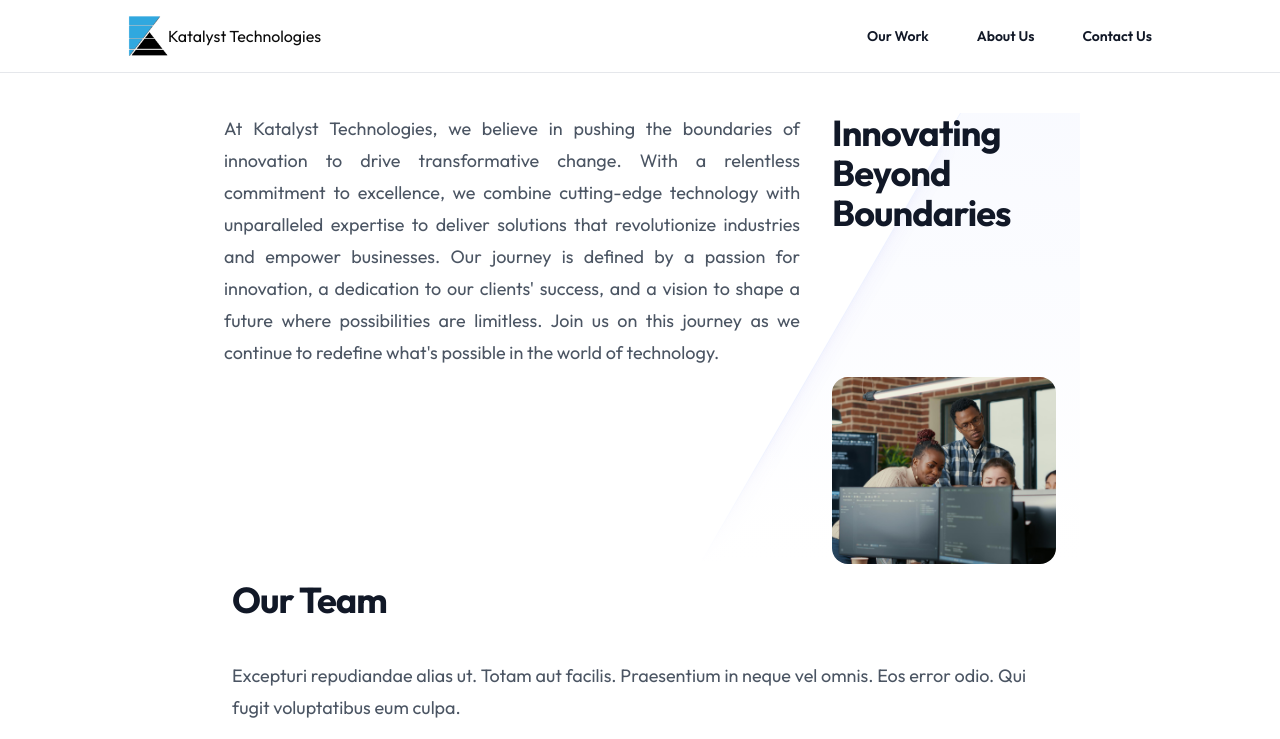
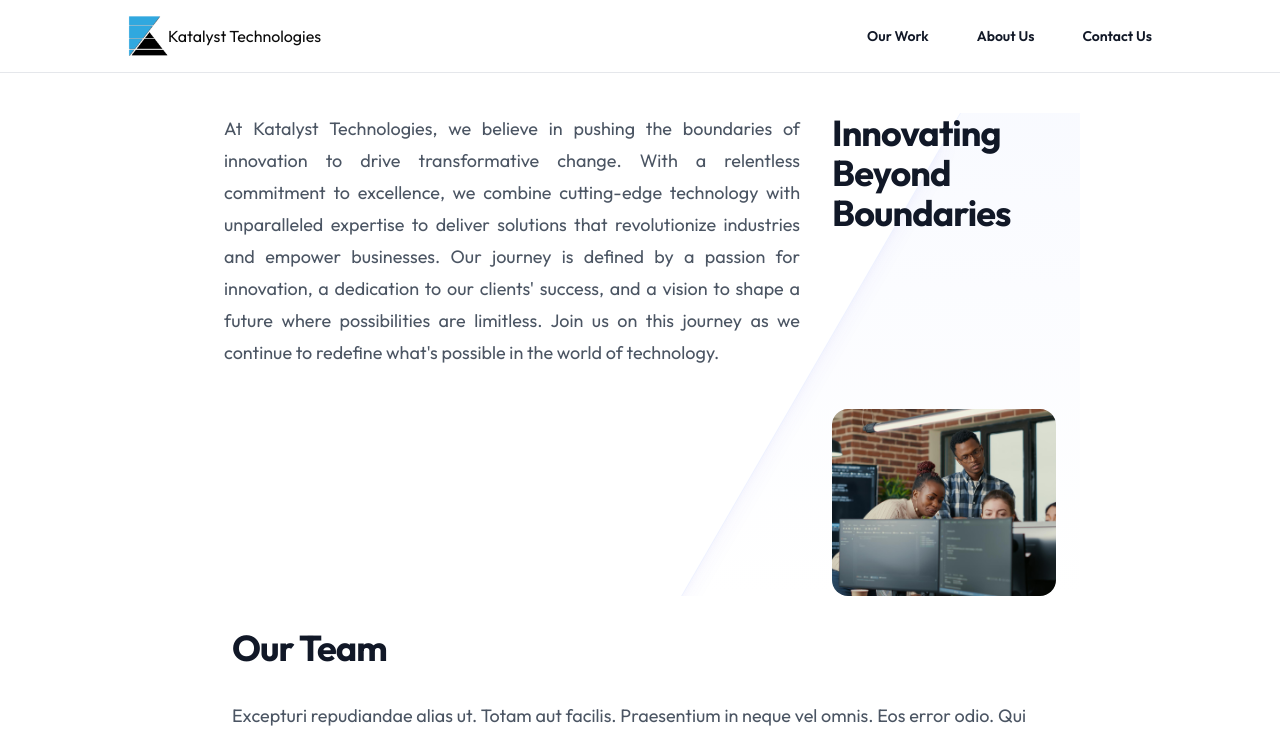
Before and after one commit to Katalyst33/landing, a Next.js app: page /about in a window 1280 px wide. Shown: the top 739 px of the page. Built offline with nearby package versions, Linux system fonts and the light colour scheme; data requests are answered from the project's data file.

Commit message:
save work

```diff
--- a/app/about/page.jsx
+++ b/app/about/page.jsx
@@ -11,24 +11,20 @@ import AboutApproach from '../components/about/AboutApproach.jsx';
 import AboutImages from '../components/about/AboutImages.jsx';
 import TeamCard from '../components/about/TeamCard.jsx';
 import { FaLinkedin, FaTwitter, FaGithub } from 'react-icons/fa';
-import {useEffect, useState} from "react";
-import {LoadingBlog} from "../components/LoadingBlog";
+import { useEffect, useState } from 'react';
+import { LoadingBlog } from '../components/LoadingBlog';
 
 export default function about() {
-
-
   return (
     <main className="container mx-auto lg:px-10">
       <AboutHero />
-
       <section className="container mb-10 mx-auto">
-        <h2 className="title py-4">Our Team</h2>
-        <p className=" text-lg leading-8 text-gray-600 py-6">
+        <h2 className="title py-8">Our Team</h2>
+        <p className=" text-lg leading-8 text-gray-600 pb-4">
           Excepturi repudiandae alias ut. Totam aut facilis. Praesentium in
           neque vel omnis. Eos error odio. Qui fugit voluptatibus eum culpa.
         </p>
-        <TeamList  />
-
+        <TeamList />
         <div className="mx-auto mt-32 max-w-7xl px-6 sm:mt-40 lg:px-8 mb-20">
           <div className="mx-auto max-w-2xl lg:mx-0"></div>
           <div
@@ -84,7 +80,6 @@ export default function about() {
   );
 }
 
-
 function TeamList() {
   const [team, setTeam] = useState([]);
 
@@ -110,7 +105,6 @@ function TeamList() {
             <div key={index}>
               <div>
                 <TeamCard data={item} />
-
               </div>
             </div>
           ))}
@@ -121,7 +115,6 @@ function TeamList() {
     </div>
   );
 }
-
 
 /*
 
--- a/app/components/about/AboutHero.jsx
+++ b/app/components/about/AboutHero.jsx
@@ -6,7 +6,6 @@ export default function AboutHero() {
   return (
     <div className="bg-white">
       {/* Header */}
-
       <main className="isolate">
         {/* Hero section */}
         <div className="relative isolate -z-10 overflow-hidden bg-gradient-to-b from-indigo-100/20">
@@ -14,10 +13,10 @@ export default function AboutHero() {
             className="absolute inset-y-0 right-1/2 -z-10 -mr-96 w-[200%] origin-top-right skew-x-[-30deg] bg-white shadow-xl shadow-indigo-600/10 ring-1 ring-indigo-50 sm:-mr-80 "
             aria-hidden="true"
           />
-          <div className="mx-auto  px-6  ">
+          <div className="mx-auto px-6">
             <div className="mx-auto max-w-2xl lg:mx-0 lg:grid lg:max-w-none lg:grid-cols-2 lg:gap-x-16 lg:gap-y-6 xl:grid-cols-1 xl:grid-rows-1 xl:gap-x-8">
               <div>
-                <h1 className="title">Innovating Beyond Boundaries</h1>
+                <h1 className="title pb-8">Innovating Beyond Boundaries</h1>
                 <Image
                   width={500}
                   priority={true}
@@ -43,7 +42,6 @@ export default function AboutHero() {
               </div>
             </div>
           </div>
-          <div className="absolute inset-x-0 bottom-0 -z-10 h-24 bg-gradient-to-t from-white sm:h-32" />
         </div>
       </main>
     </div>
```
Also changed, not shown: app/project/[slug]/page.jsx (+3 -10 lines). Lines whose indentation alone changed are shown as unchanged.
